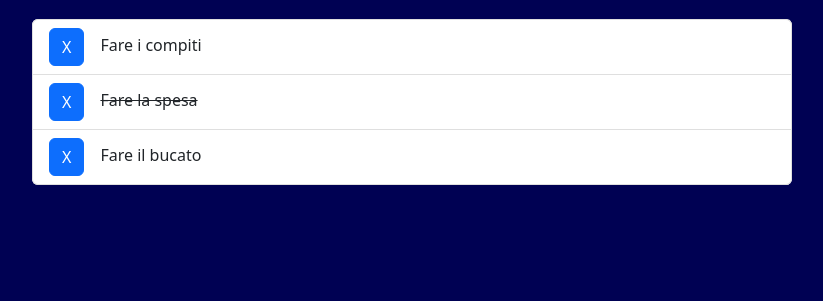
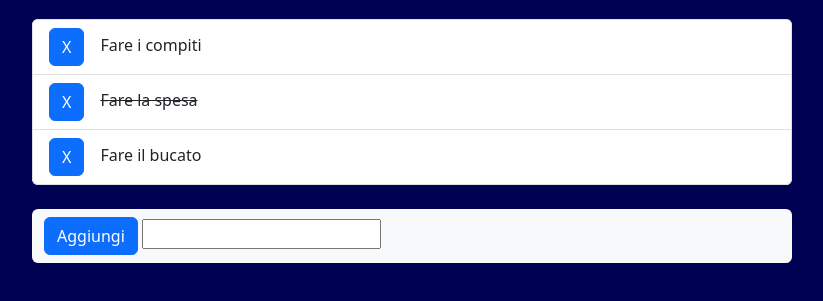
Before and after one commit to alessandrolongo99/vue-todolist, a plain HTML site: page index.html in a window 1280 px wide. Shown: the part 77-378 px from the top of the page, without its empty margins (228-1051 px from the left). Drawn offline with nearby package versions, Linux system fonts and the light colour scheme.

Commit message:
problemi milestone 3

```diff
--- a/index.html
+++ b/index.html
@@ -12,17 +12,25 @@
 </head>
 
 <body>
-    <h1 class="text-white text-center mt-4">ToDoList</h1>
-    <div class="container mt-4">
-        <div class="row justify-content-center">
-            <div class="col-8 bg-light rounded p-0">
-                <div id="root">
+    <div id="root">
+        <h1 class="text-white text-center mt-4">ToDoList</h1>
+        <div class="container mt-4">
+            <div class="row justify-content-center">
+                <div class="col-8 bg-light rounded p-0">
                     <ul class="list-group">
                         <li v-for="(todo, index) in todos" class="list-group-item"
                             :class="{'text-decoration-line-through': todo.done}">
                             <button class="btn btn-primary me-3" @click="removeItem(index)">X</button>{{todo.text}}
                         </li>
                     </ul>
+
+                </div>
+            </div>
+
+            <div class="row justify-content-center">
+                <div class="col-8 bg-light rounded mt-4 py-2">
+                    <button class="btn btn-primary" @click="createItem(item)">Aggiungi</button>
+                    <input type="text" v-model="item">
                 </div>
             </div>
         </div>
--- a/main.js
+++ b/main.js
@@ -20,6 +20,9 @@ const app = new Vue({
     methods: {
         removeItem: function (index) {
             this.todos.splice(index, 1);
+        },
+        crateItem: function(item){
+            this.todos.push(item, false);
         }
     }
 })
```
